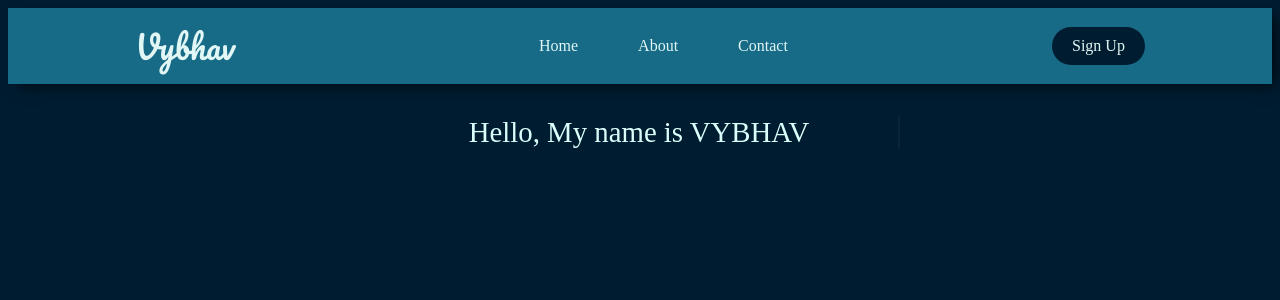
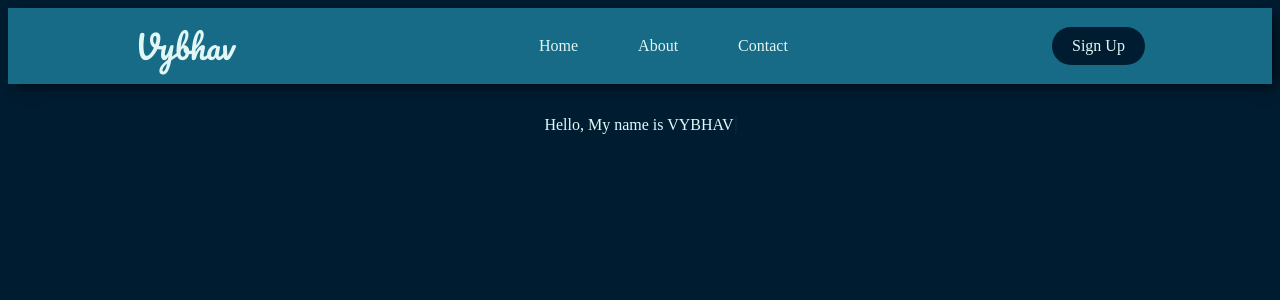
Before and after one commit to Pvybhav/pvybhav.github.io, a React (Vite) app: page / in a window 1280 px wide. Shown: the top 300 px of the page. Built offline with nearby package versions, Linux system fonts and the light colour scheme.

Commit message:
overflow fixes

```diff
--- a/src/App.css
+++ b/src/App.css
@@ -4,7 +4,7 @@
   width: 24em;
   margin: 2rem auto;
   border-right: 2px solid rgba(255, 255, 255, 0.75);
-  font-size: 180%;
+  /* font-size: 180%; */
   text-align: center;
   white-space: nowrap;
   overflow: hidden;
@@ -12,8 +12,8 @@
 }
 
 .anim-typewriter {
-  animation: typewriter 4s steps(35) 1s 1 normal both,
-    blinkTextCursor 500ms steps(35) infinite normal;
+  animation: typewriter 4s steps(25) 1s 1 normal both,
+    blinkTextCursor 500ms steps(25) infinite normal;
 }
 
 @keyframes typewriter {
@@ -21,7 +21,7 @@
     width: 0;
   }
   to {
-    width: 18em;
+    width: 12em;
   }
 }
 @keyframes blinkTextCursor {
```
